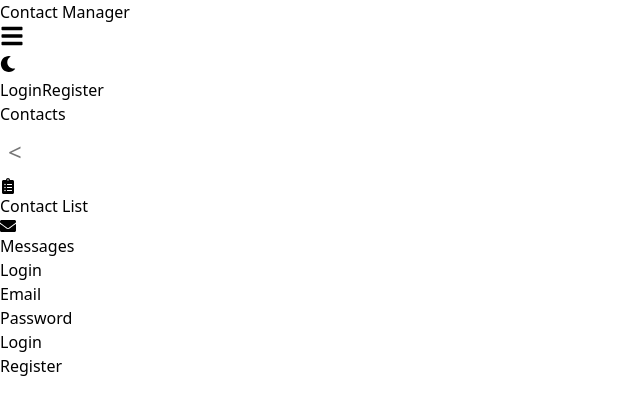
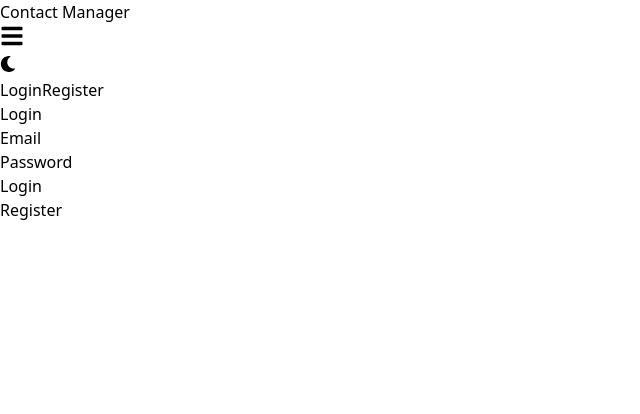
Before and after one commit to avinasha18/contacts-otp, a React (Vite) app in the folder client/: page / in a window 1280 px wide. Shown: the top 414 px of the page, without its empty margins (0-640 px from the left). Built offline with nearby package versions, Linux system fonts and the light colour scheme.

Commit message:
modified login in app

```diff
--- a/client/src/App.jsx
+++ b/client/src/App.jsx
@@ -26,10 +26,10 @@
 
 // Content of the App
 const AppContent = () => {
-  const location = useLocation();  // Get the current route location
+  const location = useLocation();
 
   // Determine if the user is on login or register pages
-  const hideSidebar = location.pathname === '/login' || location.pathname === '/register';
+  const hideSidebar = location.pathname === '/' || location.pathname === '/register';
 
   return (
     <div className="flex flex-col h-screen bg-white text-gray-100 w-full">
```
